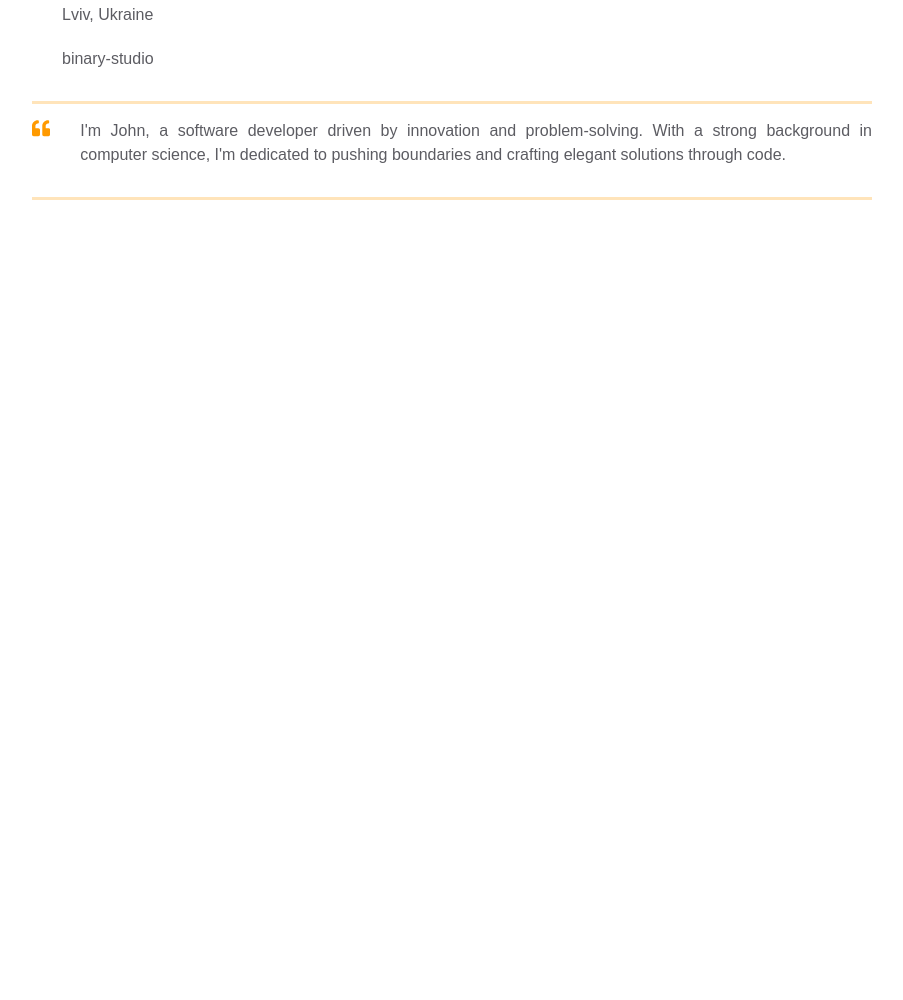
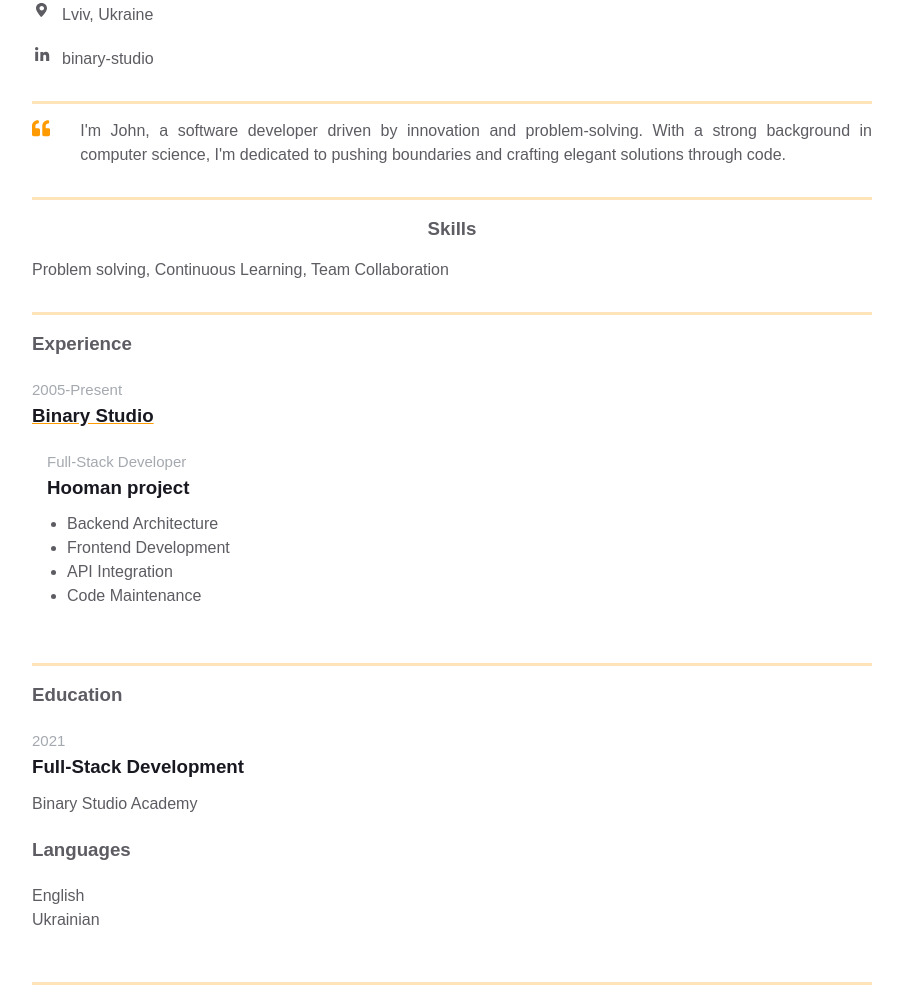
Before and after one commit to danzym/homepage, a plain HTML site: page index.html in a window 1280 px wide. Shown: the part 428-1428 px from the top of the page, without its empty margins (188-1091 px from the left). Before the commit the page ends 800 px from the top, so only its background shows below. Drawn offline with Linux system fonts and the light colour scheme.

Commit message:
Add blocks with content

```diff
--- a/index.html
+++ b/index.html
@@ -12,12 +12,15 @@
         <div class="container">
           <!-- Resume Block -->
           <div class="resume__block">
+            <header>
               <h1 class="contact-info__header">John Smith</h1>
               <h3 class="contact-info__sub-header">Full-Stack Developer</h3>
+            </header>
 
             <!-- Contact Info Container -->
             <div class="contact_info_container fh">
               <div class="contact-info__block"></div>
+
               <div class="contact-info__block contact-info__block--center">
                 <img
                   class="contact-info__avatar"
@@ -26,19 +29,22 @@
                 />
               </div>
 
+              <!-- Empty block used for layout symmetry -->
               <div class="contact-info__block"></div>
             </div>
           </div>
         </div>
       </div>
-    </main>
 
       <!-- Contact Info -->
       <div class="container">
         <div class="resume__block">
           <div class="contact-info">
-          <a href="" rel="author" class="contact-info__item">
+            <a href="#" rel="author" class="contact-info__item">
               <div class="contact-info__item-icon-wrapper">
+                <svg xmlns="http://www.w3.org/2000/svg" width="16" height="16" fill="currentColor" viewBox="0 0 384 512">
+                  <path d="M168 0C75.1 0 0 75.1 0 168c0 87.8 135.1 250.6 154.3 272.7 6.4 7.4 17.9 7.4 24.3 0C216.9 418.6 352 255.8 352 168 352 75.1 276.9 0 184 0zM184 240c-39.8 0-72-32.2-72-72s32.2-72 72-72 72 32.2 72 72-32.2 72-72 72z"/>
+                </svg>
               </div>
               <span>Lviv, Ukraine</span>
             </a>
@@ -48,6 +54,9 @@
               class="contact-info__item"
             >
               <div class="contact-info__item-icon-wrapper">
+                <svg xmlns="http://www.w3.org/2000/svg" width="16" height="16" fill="currentColor" viewBox="0 0 448 512">
+                  <path d="M100.28 448H7.4V148.9h92.88zm-46.44-341a53.49 53.49 0 1 1 53.5-53.5 53.52 53.52 0 0 1-53.5 53.5zm394.34 341h-92.68V302.4c0-34.7-12.44-58.4-43.62-58.4-23.78 0-37.94 16-44.18 31.4-2.28 5.6-2.84 13.4-2.84 21.2V448h-92.68s1.22-263.3 0-290.1h92.68v41.1c12.3-19 34.4-46.1 83.6-46.1 61 0 106.7 39.8 106.7 125.2V448z"/>
+                </svg>
               </div>
               <span>binary-studio</span>
             </a>
@@ -85,5 +94,64 @@
           </div>
         </div>
       </div>
+
+      <!-- Skills Block -->
+      <div class="container">
+        <div class="resume__block">
+          <div class="skills">
+            <h3 class="skills__header">Skills</h3>
+            <p class="skills__text">
+              Problem solving, Continuous Learning, Team Collaboration
+            </p>
+          </div>
+        </div>
+      </div>
+
+      <!-- Experience Block -->
+      <div class="container">
+        <div class="resume__block">
+          <h3 class="experiences__header">Experience</h3>
+          <div class="experiences__company">
+            <div class="experiences__company-header">
+              <span class="experiences__company-header-durability">2005-Present</span>
+              <h3 class="experiences__company-header-name">Binary Studio</h3>
+            </div>
+
+            <div class="experiences__company-project">
+              <span class="experiences__company-project-role">Full-Stack Developer</span>
+              <h3 class="experiences__company-project-name">Hooman project</h3>
+              <ul class="experiences__company-project-responsibilities">
+                <li>Backend Architecture</li>
+                <li>Frontend Development</li>
+                <li>API Integration</li>
+                <li>Code Maintenance</li>
+              </ul>
+            </div>
+          </div>
+        </div>
+      </div>
+
+      <!-- Additional Info Block -->
+      <div class="container">
+        <div class="resume__block">
+          <div class="additional-info fv">
+            <div class="additional-info__education">
+              <h3 class="additional-info__education-header">Education</h3>
+              <div class="additional-info__education-university">
+                <span class="additional-info__education-university-durability">2021</span>
+                <h3 class="additional-info__education-university-speciality">Full-Stack Development</h3>
+                <p class="additional-info__education-university-name">Binary Studio Academy</p>
+              </div>
+            </div>
+
+            <div class="additional-info__languages">
+              <h3 class="additional-info__languages-header">Languages</h3>
+              <p class="additional-info__languages-item">English</p>
+              <p class="additional-info__languages-item">Ukrainian</p>
+            </div>
+          </div>
+        </div>
+      </div>
+    </main>
   </body>
 </html>
```
Lines whose indentation alone changed are shown as unchanged.
